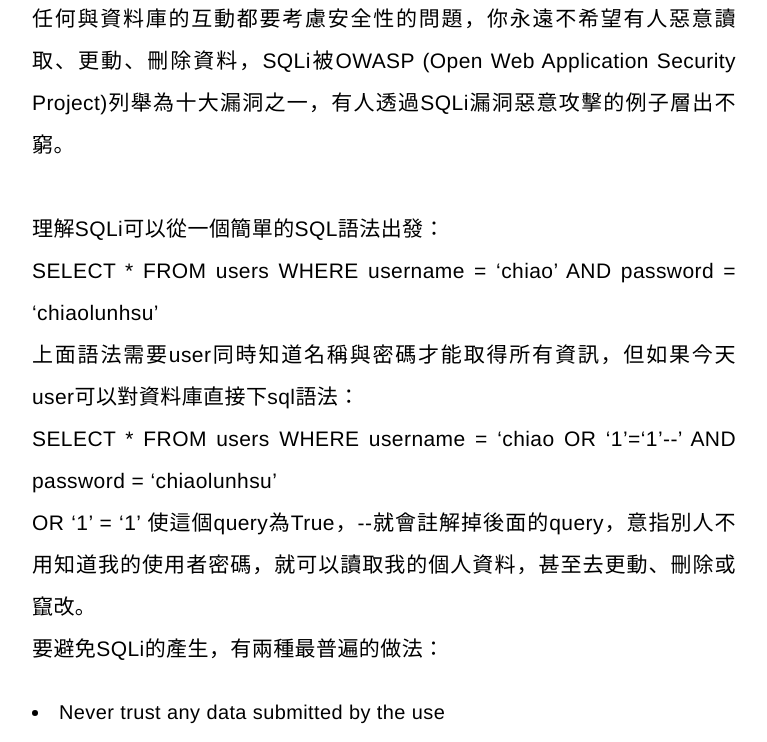
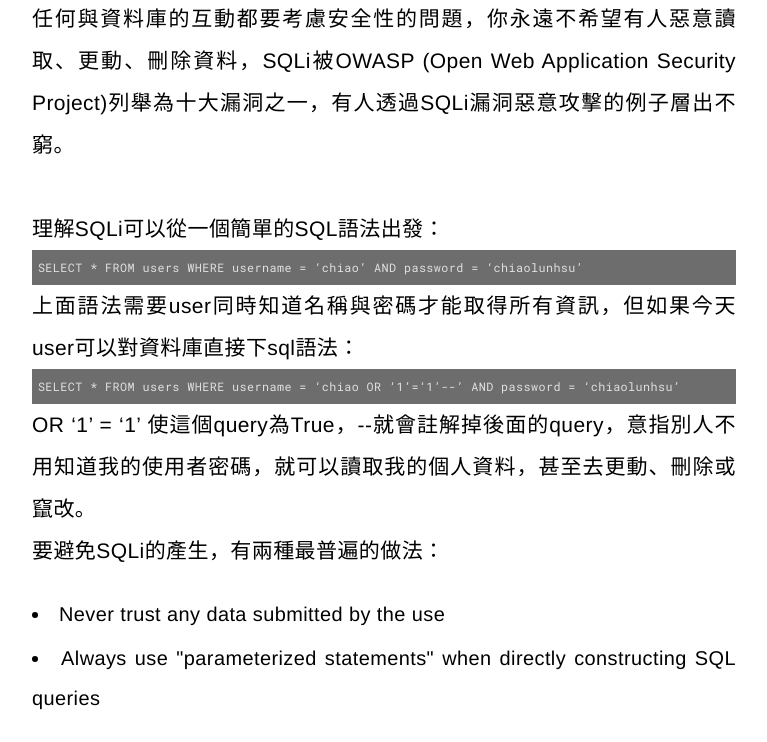
Before and after one commit to chiao-TW/portfolio, a Django app: page /blog/5/ in a window 1280 px wide. Shown: the part 946-1688 px from the top of the page, without its empty margins (256-1023 px from the left). Run offline with Django 3.2, Linux system fonts and the light colour scheme; data comes from the database, SQL or seed files in the repository; both versions use the stored data as it was after the commit.

Commit message:
add blog

```diff
--- a/blog/static/blog/detail_blog.css
+++ b/blog/static/blog/detail_blog.css
@@ -1,3 +1,5 @@
+@import url("https://fonts.googleapis.com/css2?family=Roboto+Mono&display=swap");
+
 .blog-detail {
 	margin: 5rem auto 1em;
 	width: 55%;
@@ -98,3 +100,12 @@ img {
 	font-size: var(--ms-1);
 	text-align: left;
 }
+
+.Code {
+	background-color: rgb(109, 109, 109);
+	color: rgb(224, 224, 224);
+	font-size: var(--ms-2);
+	text-align: left;
+	font-family: "Roboto Mono", monospace;
+	padding: 0.5em 0.5em;
+}
```
Also changed, not shown: db.sqlite3.
